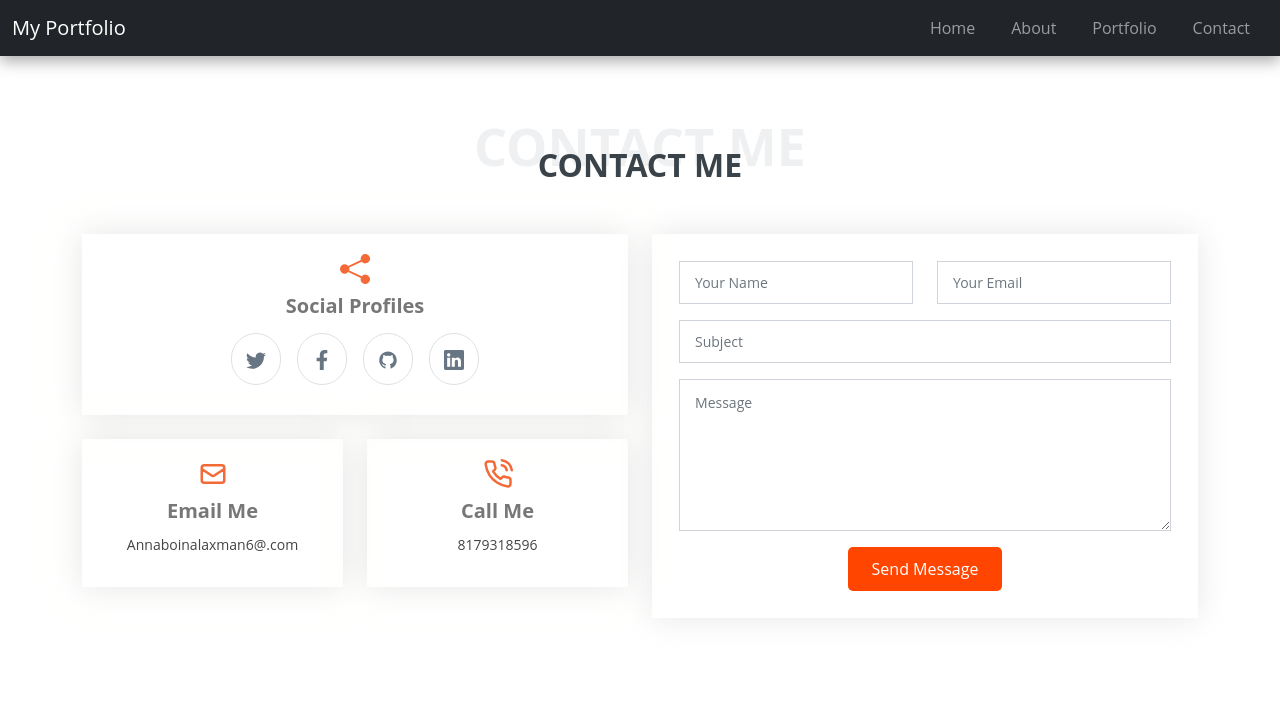
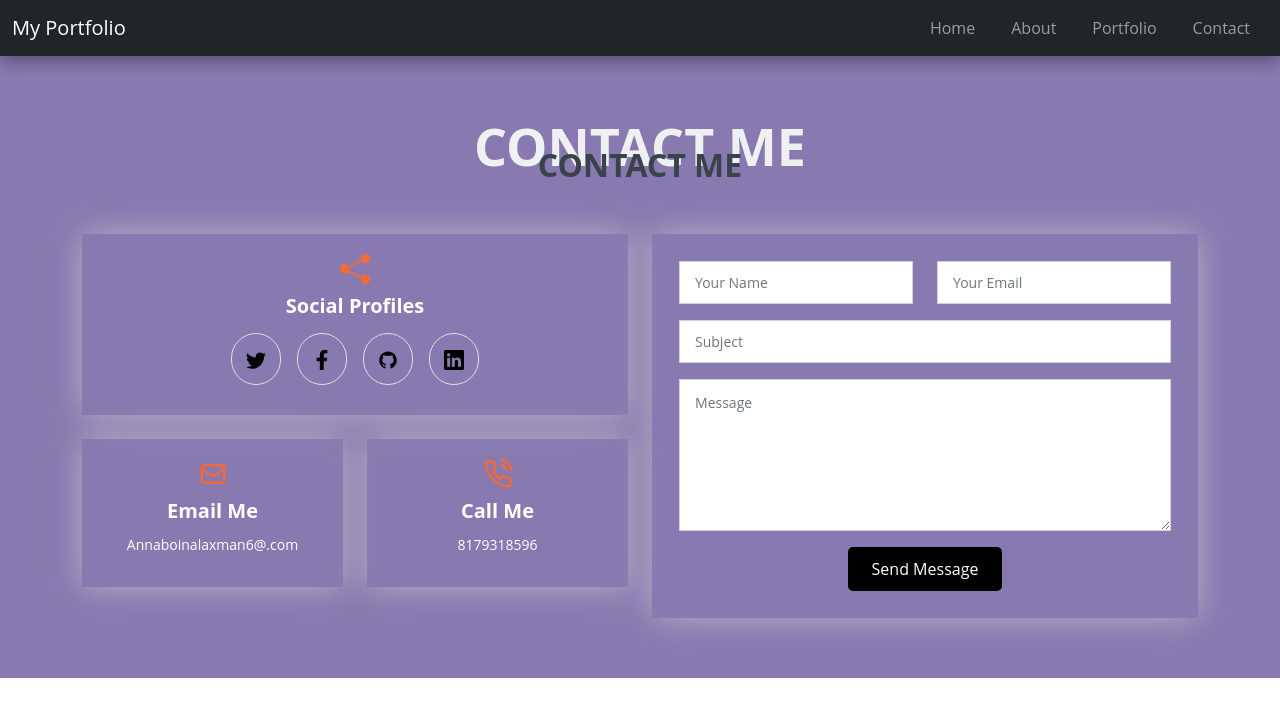
Before and after one commit to laxman8596/Portfolio, a React (Create React App) app: page /contact in a window 1280 px wide. Shown: the top 716 px of the page. Built offline with nearby package versions, Linux system fonts and the light colour scheme.

Commit message:
i chaged some colours

```diff
--- a/src/Componets/About.js
+++ b/src/Componets/About.js
@@ -4,7 +4,7 @@ import Portfolio from './Portfolio';
 const About = () => {
 	return (
 		<>
-			<section id='about' className='about'>
+			<section id='about' className='about' style={{ backgroundColor: '#FBC5C5' }}>
 				<div className='container'>
 					<div class="section-title">
 						<span>About Me</span>
--- a/src/Componets/Card.js
+++ b/src/Componets/Card.js
@@ -11,7 +11,7 @@ const Card = ({ titlee, image, urll }) => {
 					<div class="card-body">
 						<h5 class="card-title">{titlee}</h5>
 
-						<a href={urll} target="_blank" rel="noopener noreferrer " class="btn btn-primary">Read more</a>
+						<a href={urll} target="_blank" rel="noopener noreferrer " class="btn btn-primary" style={{ backgroundColor: 'black' }}>Read more</a>
 					</div>
 				</div>
 			</div>
--- a/src/Componets/Contact.js
+++ b/src/Componets/Contact.js
@@ -8,7 +8,7 @@ import { FiPhoneCall } from 'react-icons/fi';
 const Contact = () => {
 	return (
 
-		<section id="contact" class="contact">
+		<section id="contact" class="contact" style={{ backgroundColor: '#8879B0' }}>
 			<div class="container">
 
 				<div class="section-title">
--- a/src/Componets/Home.js
+++ b/src/Componets/Home.js
@@ -10,12 +10,12 @@ const Home = () => {
 
 	return (
 		<>
-			<section style={{ backgroundColor: "#CFF6CF", }} >
+			<section style={{ backgroundColor: "#377D71", }} >
 				<div className='container '>
 					<div className='row' style={{ marginTop: '', marginBottom: '10rem' }}>
 						<div className='col' style={{ marginTop: '90px', marginBottom: '30px' }}>
 							<h1 className='text'>
-								<span style={{ fontWeight: 'bold', }}>I'm </span><span style={{ marginLeft: '10px', color: 'lightgray', fontWeight: 'bold', }}>
+								<span style={{ fontWeight: 'bold', color: 'black' }}>I'm </span><span style={{ marginLeft: '10px', color: 'Whitesmoke', fontWeight: 'bold', }}>
 									< Typewriter
 										onInit={(typewriter) => {
 											typewriter.typeString("Laxman.")
@@ -25,7 +25,7 @@ const Home = () => {
 								</span>
 							</h1>
 							<div style={{ display: 'flex', justifyContent: 'center', alignItems: 'center' }}>
-								<span style={{ fontWeight: 'bold', textAlign: 'center', fontSize: '25px' }}>I Love</span><span style={{ marginLeft: '10px', fontWeight: 'bold', fontSize: '25px' }}>
+								<span style={{ fontWeight: 'bold', textAlign: 'center', fontSize: '25px', color: 'black' }}>I Love</span><span style={{ marginLeft: '10px', fontWeight: 'bold', fontSize: '25px', color: 'lightgray' }}>
 									< Typewriter
 
 										onInit={(typewriter) => {
@@ -50,7 +50,7 @@ const Home = () => {
 				</div>
 			</section>
 			{/* About Me */}
-			<section style={{ backgroundColor: '#CFE5CF' }}>
+			<section style={{ backgroundColor: '#FBC5C5' }}>
 
 				<div className='container'>
 					<div className='row'>
@@ -59,12 +59,12 @@ const Home = () => {
 				</div>
 			</section>
 			{/* Portfolio section */}
-			<section style={{ backgroundColor: '#E5CFE5' }}>
+			<section style={{ backgroundColor: '#FBA1A1' }}>
 
 
 				<div className='container'>
 					<div className='row'>
-						<div class="section-title" style={{ marginTop: '20px' }}>
+						<div class="section-title" >
 							<span> Portfolio</span>
 							<h2> Portfolio</h2>
 
@@ -86,7 +86,7 @@ const Home = () => {
 			</section>
 
 			{/* Contact Me */}
-			<section style={{ backgroundColor: '#F6DEF6' }}>
+			<section style={{ backgroundColor: '#8879B0' }}>
 
 
 				<Contact />
--- a/src/Componets/Portfolio.js
+++ b/src/Componets/Portfolio.js
@@ -5,9 +5,9 @@ import Data from './ApiData'
 const Portfolio = () => {
 	return (
 		<>
-
+			<section style={{ backgroundColor: '#FBA1A1' }}>
 				<div className='container'>
-				<div class="section-title" style={{ marginTop: '20px' }}>
+					<div class="section-title" >
 						<span>My Portfolio</span>
 						<h2>My Portfolio</h2>
 
@@ -26,7 +26,7 @@ const Portfolio = () => {
 						}
 					</div>
 				</div>
-
+			</section>
 		</>
 	)
 }
--- a/src/index.css
+++ b/src/index.css
@@ -231,7 +231,7 @@ section {
 
 
 .contact .info-box {
-  color: #444444;
+  color: white;
   text-align: center;
   box-shadow: 0 0 30px rgba(214, 213, 212, 0.6);
   padding: 20px 0 30px 0;
@@ -248,7 +248,7 @@ section {
 
 .contact .info-box h3 {
   font-size: 20px;
-  color: #777777;
+  color: white;
   font-weight: 700;
   margin: 10px 0;
 }
@@ -269,7 +269,7 @@ section {
 .contact .social-links a {
   font-size: 18px;
   display: inline-block;
-  color: #687683;
+  color: black;
   line-height: 1;
   margin: 0 8px;
   transition: 0.3s;
@@ -360,7 +360,7 @@ section {
 }
 
 .contact .php-email-form button[type=submit] {
-  background: orangered;
+  background: black;
   border: 0;
   padding: 10px 24px;
   color: #fff;
@@ -369,7 +369,8 @@ section {
 }
 
 .contact .php-email-form button[type=submit]:hover {
-  background: rgb(243, 105, 55);
+  background: White;
+  color: black;
 }
 
 @-webkit-keyframes animate-loading {
```
Lines whose indentation alone changed are shown as unchanged.
